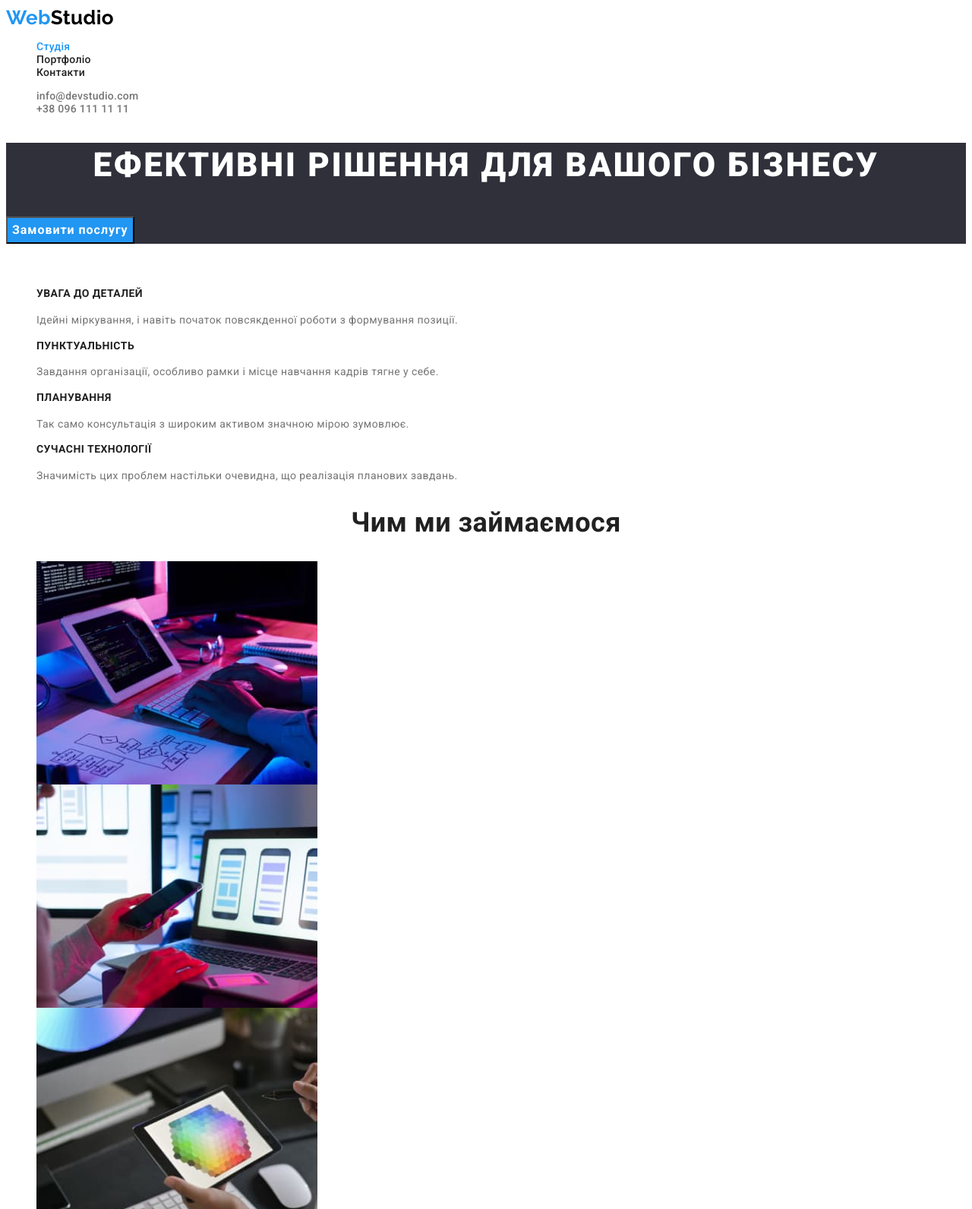
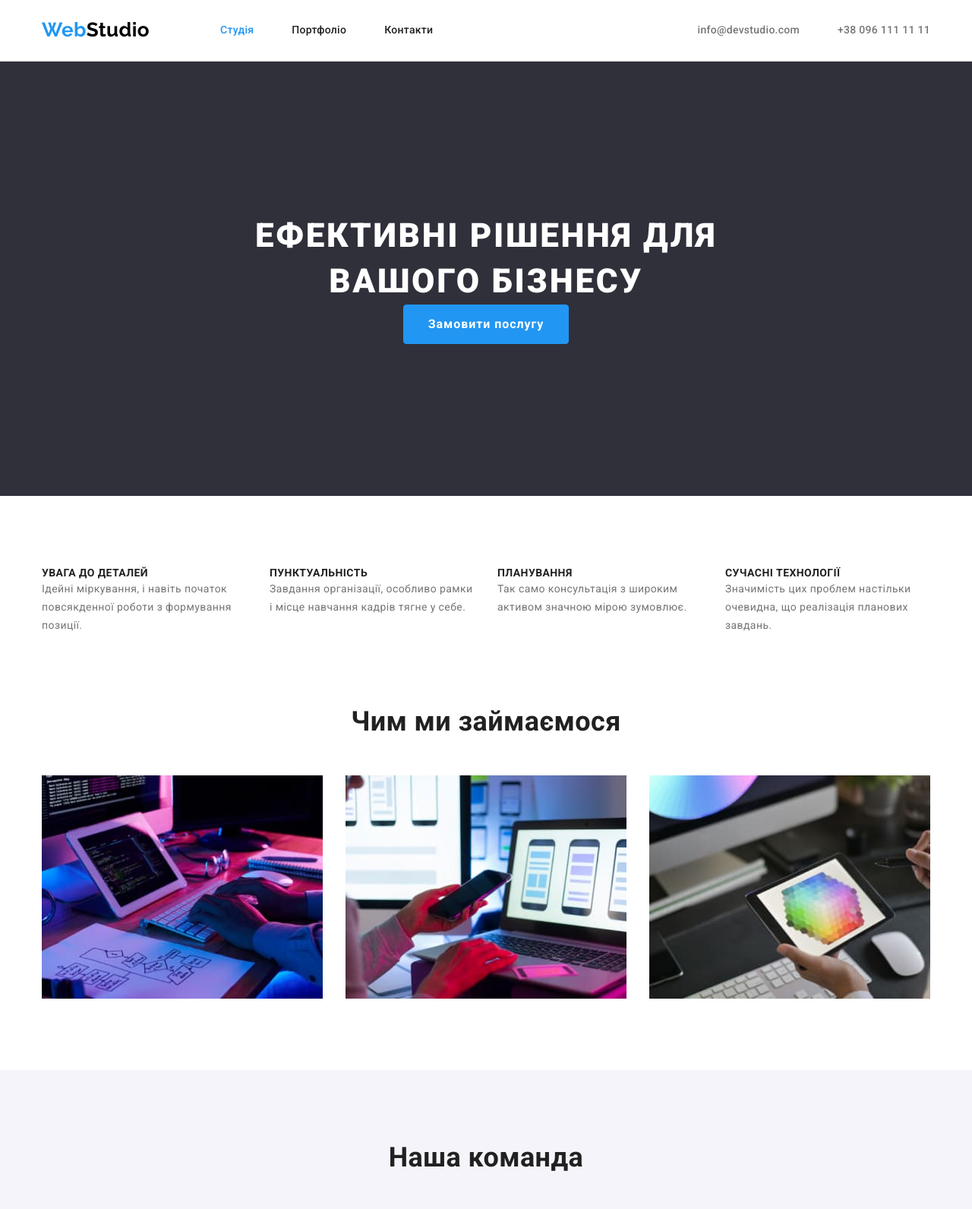
Before and after one commit to Heveliev-destress/goit-markup-hw-02, a plain HTML site: page index.html in a window 1280 px wide. Shown: the top 1592 px of the page at 76% size. Drawn offline with nearby package versions, Linux system fonts and the light colour scheme.

Commit message:
add all styles in header, footer and studio

```diff
--- a/css/styles.css
+++ b/css/styles.css
@@ -8,6 +8,7 @@
     --secondary-font:'Raleway', sans-serif;
     --primary-background-color:#FFFFFF;
     --secondary-background-color:#2F303A;
+    --hero-background-color:#2F303A;
     --modal-btn-background-color:#2196F3;
     --logo-web-color:#2196F3;
     --team-background-color:#F5F4FA;
@@ -15,9 +16,35 @@
     --portfolio-project-background-color:#EEEEEE;
     --portfolio-btn-background-color:#F5F4FA;
     --hero-color:#FFFFFF;
+    --modal-btn-border-color:#2196F3;
+    --header-border-color:#ECECEC;
+    --team-card-background-color:#FFFFFF;
+}
+h1,
+h2,
+h3,
+h4,
+p
+{
+    margin-top: 0;
+    margin-bottom: 0;
+}
+ol,ul{
+    margin-top: 0;
+margin-bottom: 0;
+padding-left: 0;
 }
 .link{text-decoration: none;}
 .list{list-style: none;}
+.container{
+    width: 1200px;
+    padding-left: 15px;
+    padding-right: 15px;
+    margin-left: auto;
+    margin-right: auto;
+}
+
+
 
 img{display: block;}
 button {  cursor: pointer;
@@ -31,25 +58,52 @@ body {
     background-color: var(--primary-background-color);
 
 }
+.header-flex{
+    align-items: center;
+    display: flex;
+    justify-content: space-between;
+}
 .header{
+    border-bottom: solid 1px var(--header-border-color) ;
+    padding-top: 24px;
+   padding-bottom: 25px;
 }
-.nav{}
+
 .header-logo{
+    margin-right: 93px;
+
     font-family: var(--secondary-font);
     font-weight: 700;
     font-size: 26px;
     line-height: 1.19;
     color:var(--logo-text-color);
+
 }
-.logo-web{color:var(--logo-web-color);}
-.menu{}
-.menu-item{}
+.logo-web{color:var(--logo-web-color) ; }
+.nav{
+    display: flex;
+    align-items: center;
+
+}
+.menu{
+    display: flex;
+    align-items:center;
+    column-gap: 50px ;
+
+
+}
+.menu-item{
+
+
+
+
+}
 .menu-link{
+    padding: 32px 0;
     font-weight: 500;
     line-height: 1.14;
     letter-spacing: 0.02em;
    color: var(--primary-text-dark-color);
-
 }
 .menu-link:hover,
 .menu-link:focus
@@ -59,14 +113,20 @@ body {
 .link.current {
     color: var(--accent-color);
 }
-.contact{}
+.contact{ display:flex;
+column-gap:50px;
+
+
+}
 .header-phone-number{
+
     font-weight: 500;
     line-height: 1.14;
     letter-spacing: 0.02em;
     color:var(--secondary-text-dark-color);
 }
 .header-email{
+
     font-weight: 500;
     line-height: 1.14;
     letter-spacing: 0.02em;
@@ -78,10 +138,21 @@ body {
 .header-phone-number:focus{
 color:var(--accent-color)
 }
+/*=======/header======*/
+
 .hero{
-    background-color: var(--secondary-background-color);
+    background-color: var(--hero-background-color);
+    padding-top: 200px ;
+    padding-bottom: 200px;
 }
+
+
+
+
 .hero-title{
+    margin-left: auto;
+    margin-right: auto;
+    width: 696px;
     font-weight: 900;
     font-size: 44px;
     line-height: 1.36;
@@ -91,6 +162,11 @@ color:var(--accent-color)
     color: var(--hero-color);
     }
 .modal_open_btn{
+    margin-left: auto;
+    margin-right: auto;
+    border: solid 1px var(--modal-btn-border-color);
+    border-radius: 4px;
+    padding: 10px 32px;
     font-weight: 700;
     font-size: 16px;
     line-height: 1.88;
@@ -107,8 +183,25 @@ color:var(--accent-color)
     background-color: var(--accent-color);
     color:var(--text-light-color);
 }
-.desc{}
-.desc-title-hidden{visibility: hidden;}
+/*====/hero====*/
+.desc{
+    padding: 94px 0;
+
+}
+.desc-title-hidden{
+    visibility: hidden;
+    width: 0;
+    height: 0;}
+
+    .desc-flex{
+    column-gap: 30px ;
+    display: flex;
+   flex-wrap: wrap;
+    }
+    .desc-list-item{
+        max-width: 270px;
+        flex-basis: calc((100%-30px) / 4);
+    }
 .desc-subtitle{
     font-weight: 700;
     font-size: 14px;
@@ -118,27 +211,52 @@ color:var(--accent-color)
 .desc-text{
     line-height: 1.72;
     color: var(--secondary-text-dark-color);}
-.features{}
+    /*===/desc===*/
+.features{ padding-bottom: 94px;
+}
 .features-title{
     font-weight: 700;
     font-size: 36px;
     line-height: 1.17;
     text-align: center;
+    margin-bottom: 50px;
+}
+.features-flex{
+    display: flex;
+    column-gap: 30px;
 }
 .features-img{}
+/*===/features===*/
 .team{
     background-color: var(--team-background-color);
+    padding: 94px 0;
 }
 .team-title{
     font-weight: 700;
     font-size: 36px;
     line-height: 1.17;
     text-align: center;
+    margin-bottom: 50px;
+}
+.team-flex{
+    display: flex;
+    flex-wrap: wrap;
+    column-gap: 30px;
+
 }
     .team-one-persone{
+        border: solid 0px;
+       border-bottom-left-radius: 4px ;
+       border-bottom-right-radius: 4px ;
+        background-color: var(--team-card-background-color);
+        max-width: 270px;
+        flex-basis: calc((100%-30)/4);
     }
-.team-img{}
+.team-img{
+    margin-bottom: 30px;
+}
 .team-subtitle{
+    margin-bottom: 10px;
     font-weight: 500;
     font-size: 16px;
     line-height: 1.19;
@@ -148,27 +266,33 @@ color:var(--accent-color)
     font-size: 16px;
     line-height: 1.19;
     text-align: center;
-    color: var(--secondary-text-dark-color);}
+    color: var(--secondary-text-dark-color);
+    margin-bottom: 30px;}
+
+    /*===/team===*/
 .footer{
     background-color: var(--secondary-background-color);
+    padding: 60px 0;
 }
 .footer-logo{
     font-family: var(--secondary-font);
     font-weight: 700;
     font-size: 26px;
     line-height: 1.19;
-
+    margin-bottom: 20px;
     color:var(--text-light-color);}
 .address{font-style: normal;}
 .location{
     font-weight: 400;
     line-height: 1.72;
     color: var(--text-light-color);
+    margin-bottom: 9px;
     }
 .footer-phone-number{
     font-weight: 400;
     line-height: 1.72;
-    color: var(--footer-contact-color);}
+    color: var(--footer-contact-color);
+margin-bottom: 9px;}
 .footer-email{
     font-weight: 400;
     line-height: 1.72;
@@ -183,10 +307,13 @@ color:var(--accent-color)
 .footer-email:focus{
     color:var(--accent-color)
     }
- /*--studio--*/
+    /*===/footer===*/
+ /*--/studio--*/
 /*--portfolio--*/
-.portfolio-main{}
-.portfolio-title-hidden{visibility: hidden;}
+.portfolio-main-section{}
+.portfolio-title-hidden{visibility: hidden;
+width: 0;
+height: 0;}
 .portfolio-btn{
     font-weight: 500;
     font-size: 16px;
--- a/index.html
+++ b/index.html
@@ -8,10 +8,12 @@
     <link rel="preconnect" href="https://fonts.googleapis.com">
     <link rel="preconnect" href="https://fonts.gstatic.com" crossorigin>
     <link href="https://fonts.googleapis.com/css2?family=Raleway:wght@700&family=Roboto:wght@400;500;700;900&display=swap" rel="stylesheet">
+    <link rel="stylesheet" href="https://cdn.jsdelivr.net/npm/modern-normalize@1.1.0/modern-normalize.min.css">
     <link rel="stylesheet" href="./css/styles.css">
 </head>
 <body>
     <header class="header">
+        <div class="container header-flex">
         <nav class="nav">
         <a class="header-logo link" href="index.html">
            <span class="logo-web">Web</span>Studio
@@ -25,46 +27,55 @@
         <ul class="contact list">
             <li><a class="link header-phone-number" href="mailto:info@devstudio.com">info@devstudio.com</a></li>
             <li><a class="link header-email" href="tel:+380961111111">+38 096 111 11 11</a></li>
-        </ul>
+        </ul></div>
     </header>
     <main>
         <section class="hero">
+            <div class="container ">
+
             <h1 class="hero-title" >Ефективні рішення для вашого бізнесу</h1>
             <button class="modal_open_btn" type="button">Замовити послугу</button>
+        </div>
         </section>
     <section class="desc">
-        <h2 class="desc-title-hidden">Основний підхід до створення проекту</h2>
-        <ul class="list">
-            <li>
-                <h3 class="desc-subtitle">УВАГА ДО ДЕТАЛЕЙ</h3>
+        <div class="container">
+         <h2 class="desc-title-hidden">Основний підхід до створення проекту</h2>
+        <ul class="list desc-flex">
+            <li class="desc-list-item">
+                <h3 class="desc-subtitle ">УВАГА ДО ДЕТАЛЕЙ</h3>
                 <p class="desc-text">Ідейні міркування, і навіть початок  повсякденної роботи з формування позиції.</p>
             </li>
-            <li>
+            <li class="desc-list-item">
                 <h3 class="desc-subtitle">ПУНКТУАЛЬНІСТЬ</h3>
                 <p class="desc-text">Завдання організації, особливо рамки і місце навчання кадрів тягне у себе.</p>
             </li>
-            <li>
+            <li class="desc-list-item">
                 <h3 class="desc-subtitle">ПЛАНУВАННЯ</h3>
                 <p class="desc-text">Так само консультація з широким активом значною мірою зумовлює.</p>
             </li>
-            <li>
+            <li class="desc-list-item">
                 <h3 class="desc-subtitle">СУЧАСНІ ТЕХНОЛОГІЇ</h3>
                 <p class="desc-text">Значимість цих проблем настільки очевидна, що реалізація планових завдань.</p>
             </li>
+
+
         </ul>
-
+    </div>
     </section>
-    <section class="features">
+    <section class="features" >
+        <div class="container">
         <h2 class="features-title">Чим ми займаємося</h2>
-        <ul class="list">
+        <ul class="list features-flex">
         <li><img class="features-img" src="./images/photo1.jpg" alt="верстка" width="370" height="294"></li>
         <li><img class="features-img" src="./images/photo2.jpg" alt="адаптация для телефона" width="370" height="294"></li>
         <li><img class="features-img" src="./images/photo3.jpg" alt="подбор дизайна" width="370" height="294"></li>
             </ul>
+        </div>
     </section>
 <section class="team">
+    <div class="container">
     <h2 class="team-title">Наша команда</h2>
-    <ul class="list">
+    <ul class="list team-flex">
         <li class="team-one-persone"><img class="team-img" src="./images/igor.jpg" alt="Ігор" width="270" height="260">
         <h3 class="team-subtitle">Ігор Дем'яненко</h3>
         <p class="team-text">Product Designer</p>
@@ -83,10 +94,13 @@
             <h3 class="team-subtitle">Михайло Єрмаков</h3>
             <p class="team-text">UI Designer</p>
         </li>
+
     </ul>
+</div>
 </section>
 </main>
 <footer class="footer">
+    <div class="container">
     <a class="footer-logo link" href="index.html">
        <span class="logo-web">Web</span>Studio
     </a>
@@ -101,6 +115,7 @@
     <li><a class="link footer-email" href="tel:+380991111111">+38 099 111 11 11</a></li>
     </ul>
     </address>
+</div>
 </footer>
 </body>
 </html>
```
Also changed, not shown: portfolio.html (+9 -5 lines).
